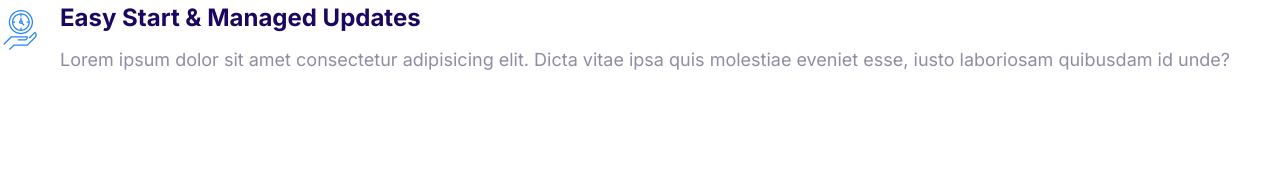
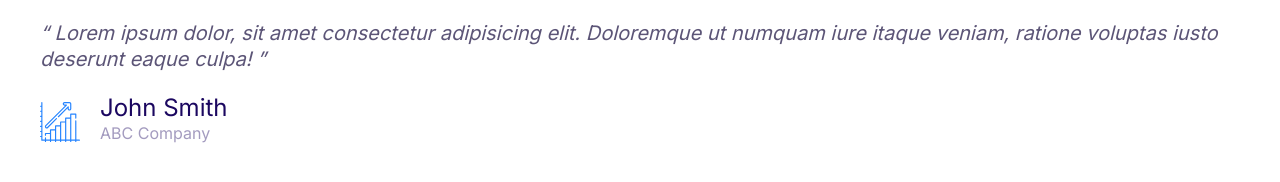
Before and after one commit to deanjosephmurphy/moshify-tutorial, a plain HTML site: page index.html in a window 1280 px wide. Drawn offline with Linux system fonts and the light colour scheme.

Commit message:
add blockquote component

```diff
--- a/css/styles.css
+++ b/css/styles.css
@@ -4,6 +4,7 @@
     --color-accent: #ff3400;
     --color-headings: #1b0760;
     --color-body: #918ca4;
+    --color-body-darker: #5c5577;
     --color-border: #ccc;
     --border-radius: 30px;
 }
@@ -381,3 +382,47 @@ a {
 .media__image {
     margin-top: 1rem;
 }
+
+/* Quotes */
+.quote {
+    font-size: 3rem;
+    font-style: italic;
+    color: var(--color-body-darker);
+    line-height: 1.3;
+}
+
+.quote__text::before {
+    content: open-quote;
+}
+
+.quote__text::after {
+    content: close-quote;
+}
+
+.quote__author {
+    font-size: 3rem;
+    font-weight: 500;
+    font-style: normal;
+    margin-bottom: 0;
+}
+
+.quote__organization {
+    color: var(--color-headings);
+    opacity: .4;
+    font-size: 2rem;
+    font-style: normal;
+}
+
+@media screen and (min-width: 1024px) {
+    .quote {
+        font-size: 2rem;
+    }
+
+    .quote__author {
+        font-size: 2.4rem;
+    }
+
+    .quote__organization {
+        font-size: 1.6rem;
+    }
+}
--- a/index.html
+++ b/index.html
@@ -14,19 +14,26 @@
     <link rel="stylesheet" href="css/styles.css" />
   </head>
   <body>
+    <blockquote class="quote">
+      <p class="quote__text">
+        Lorem ipsum dolor, sit amet consectetur adipisicing elit. Doloremque ut
+        numquam iure itaque veniam, ratione voluptas iusto deserunt eaque culpa!
+      </p>
+      <footer>
         <div class="media">
           <div class="media__image">
             <svg class="icon icon--primary">
-          <use xlink:href="images/sprite.svg#clock"></use>
+              <use xlink:href="images/sprite.svg#growth"></use>
             </svg>
           </div>
           <div class="media__body">
-        <h3 class="media__title">Easy Start & Managed Updates</h3>
-        <p>
-          Lorem ipsum dolor sit amet consectetur adipisicing elit. Dicta vitae
-          ipsa quis molestiae eveniet esse, iusto laboriosam quibusdam id unde?
+            <h3 class="media__title quote__author">John Smith</h3>
+            <p class="quote__organization">
+              ABC Company
             </p>
           </div>
         </div>
+      </footer>
+    </blockquote>
   </body>
 </html>
```
Also changed, not shown: compontents/blockquote.html (added, +21 -0 lines). Lines whose indentation alone changed are shown as unchanged.
